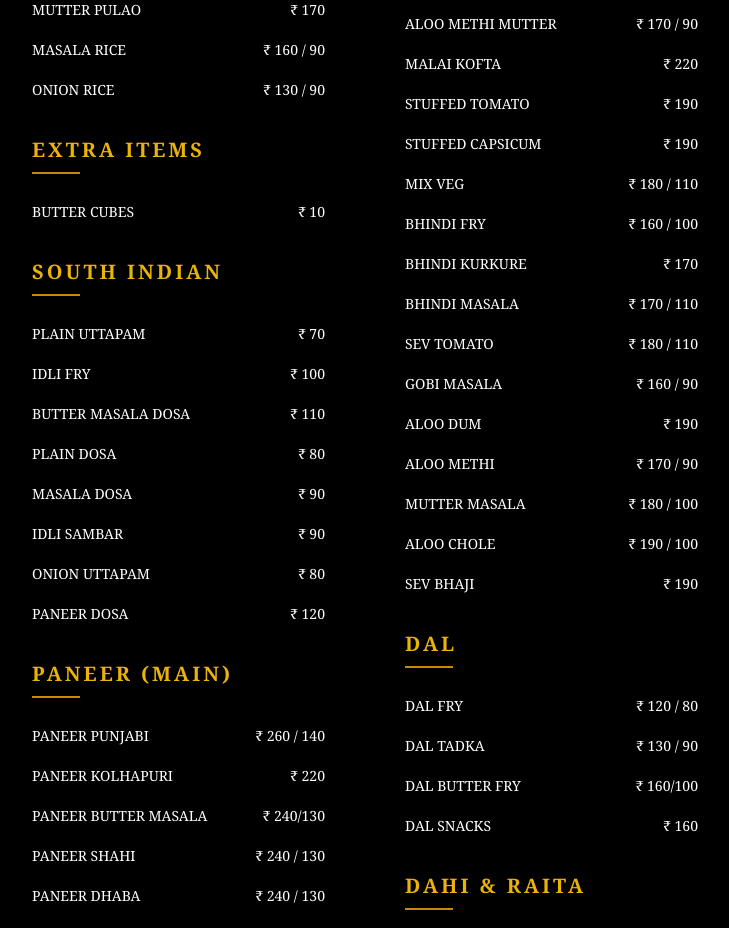
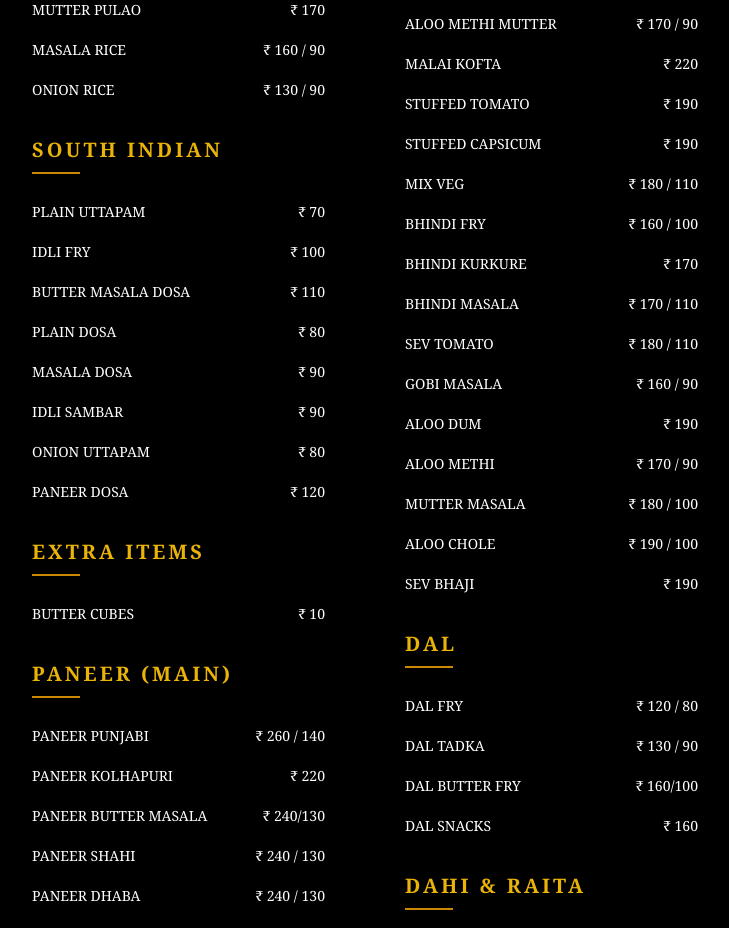
Before and after one commit to choplal/shantidoot-menu, a React (Create React App) app: page / in a window 1280 px wide. Shown: the part 2700-3628 px from the top of the page, without its empty margins (275-1004 px from the left). Built offline with nearby package versions, Linux system fonts and the light colour scheme.

Commit message:
some update

```diff
--- a/src/App.js
+++ b/src/App.js
@@ -115,10 +115,6 @@ export default function App() {
 
           </MenuSection>
 
-          <MenuSection title="EXTRA ITEMS">
-            <Item name="BUTTER CUBES" price="10" />
-          </MenuSection>
-
           <MenuSection title="SOUTH INDIAN">
             <Item name="PLAIN UTTAPAM" price= "70" />
             <Item name="IDLI FRY" price= "100" />
@@ -128,6 +124,10 @@ export default function App() {
             <Item name="IDLI SAMBAR" price="90" />
             <Item name="ONION UTTAPAM" price="80" />
             <Item name="PANEER DOSA" price="120" />
+          </MenuSection>
+
+             <MenuSection title="EXTRA ITEMS">
+            <Item name="BUTTER CUBES" price="10" />
           </MenuSection>
 
                     <MenuSection title="PANEER (MAIN)">
```
